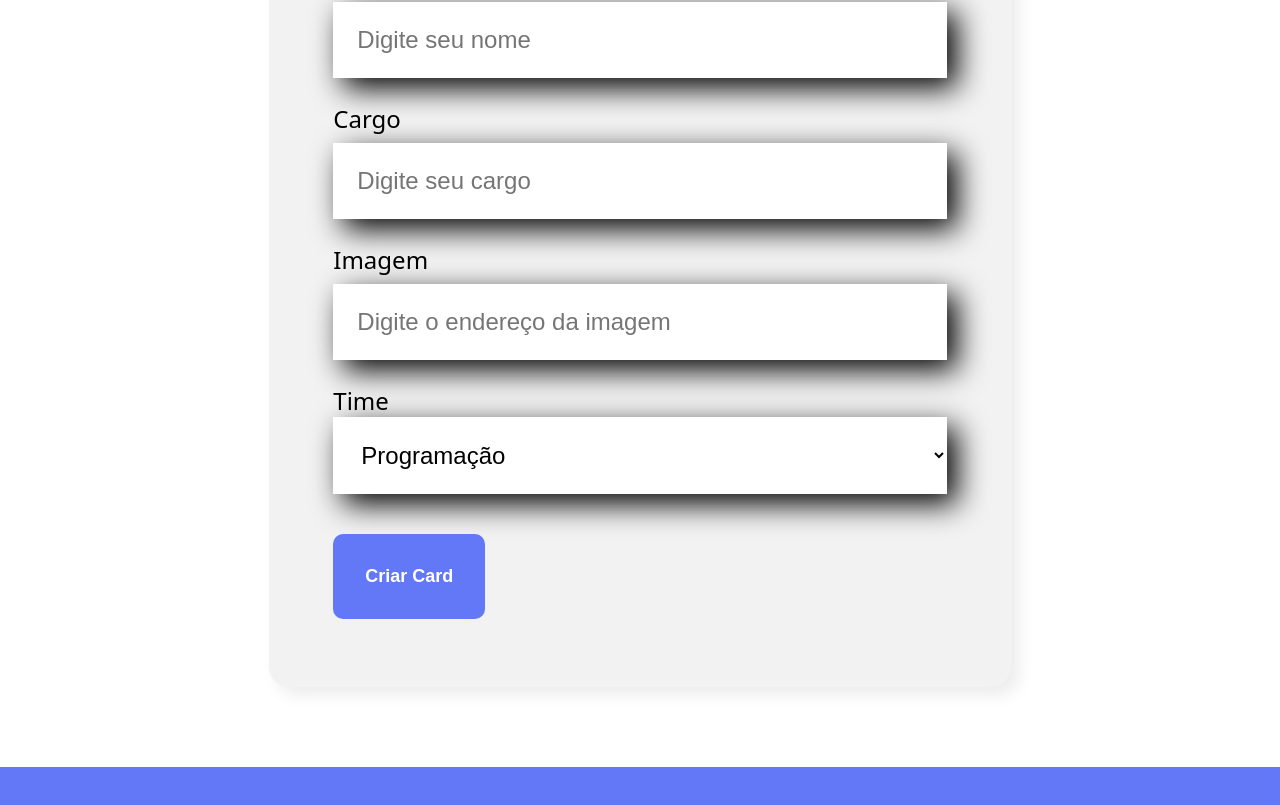
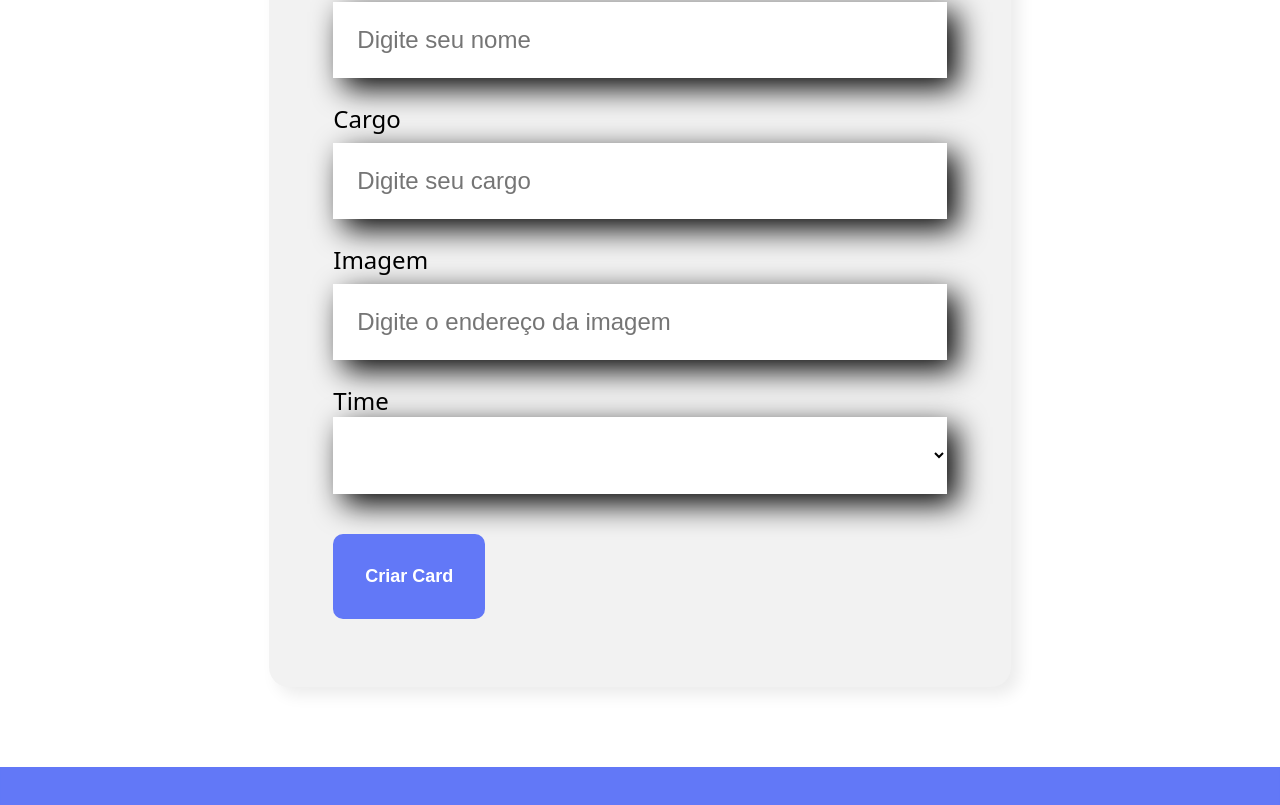
Before and after one commit to eduardojigub/organo-alura, a React (Create React App) app in the folder organo/: page / in a window 1280 px wide. Shown: the part 793-1598 px from the top of the page. Built offline with nearby package versions, Linux system fonts and the light colour scheme.

Commit message:
fixing some bugs

```diff
--- a/organo/src/App.js
+++ b/organo/src/App.js
@@ -46,7 +46,6 @@ function App() {
   const [users, setUsers] = useState([]);
 
   const addedUser = (user) => {
-    console.log(user);
     setUsers([...users, user]);
   };
 
--- a/organo/src/componentes/Dropdown/Dropdown.jsx
+++ b/organo/src/componentes/Dropdown/Dropdown.jsx
@@ -9,6 +9,7 @@ const Dropdown = (props) => {
         required={props.obrigatorio}
         value={props.value}
       >
+        <option value=""></option>
         {props.itens.map((item) => (
           <option key={item}>{item}</option>
         ))}
--- a/organo/src/componentes/Time/Time.jsx
+++ b/organo/src/componentes/Time/Time.jsx
@@ -12,6 +12,7 @@ const Time = (props) => {
         <div className="colaboradores">
           {props.users.map((user) => (
             <Colaborador
+              key={user.nome}
               nome={user.nome}
               cargo={user.cargo}
               imagem={user.imagem}
```
